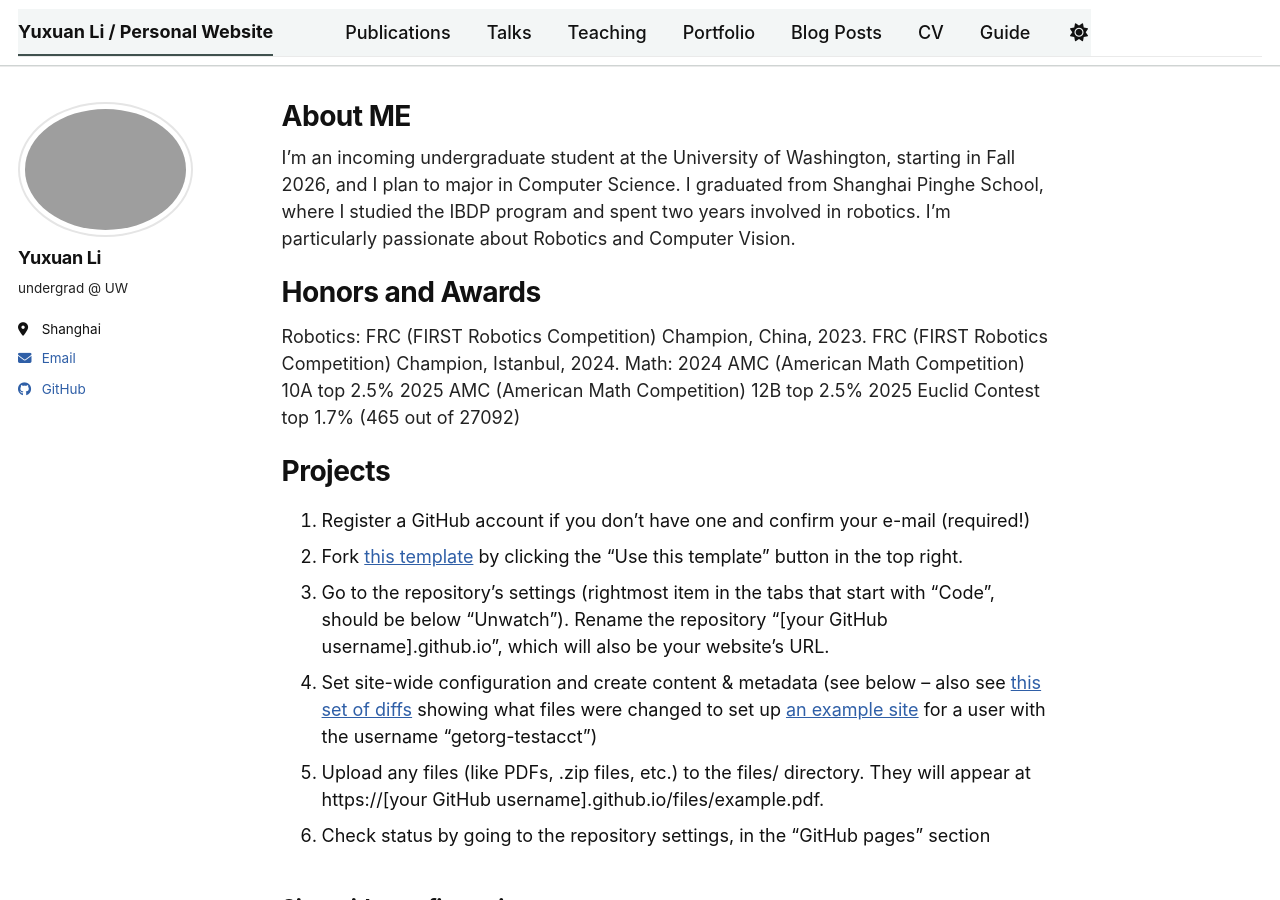
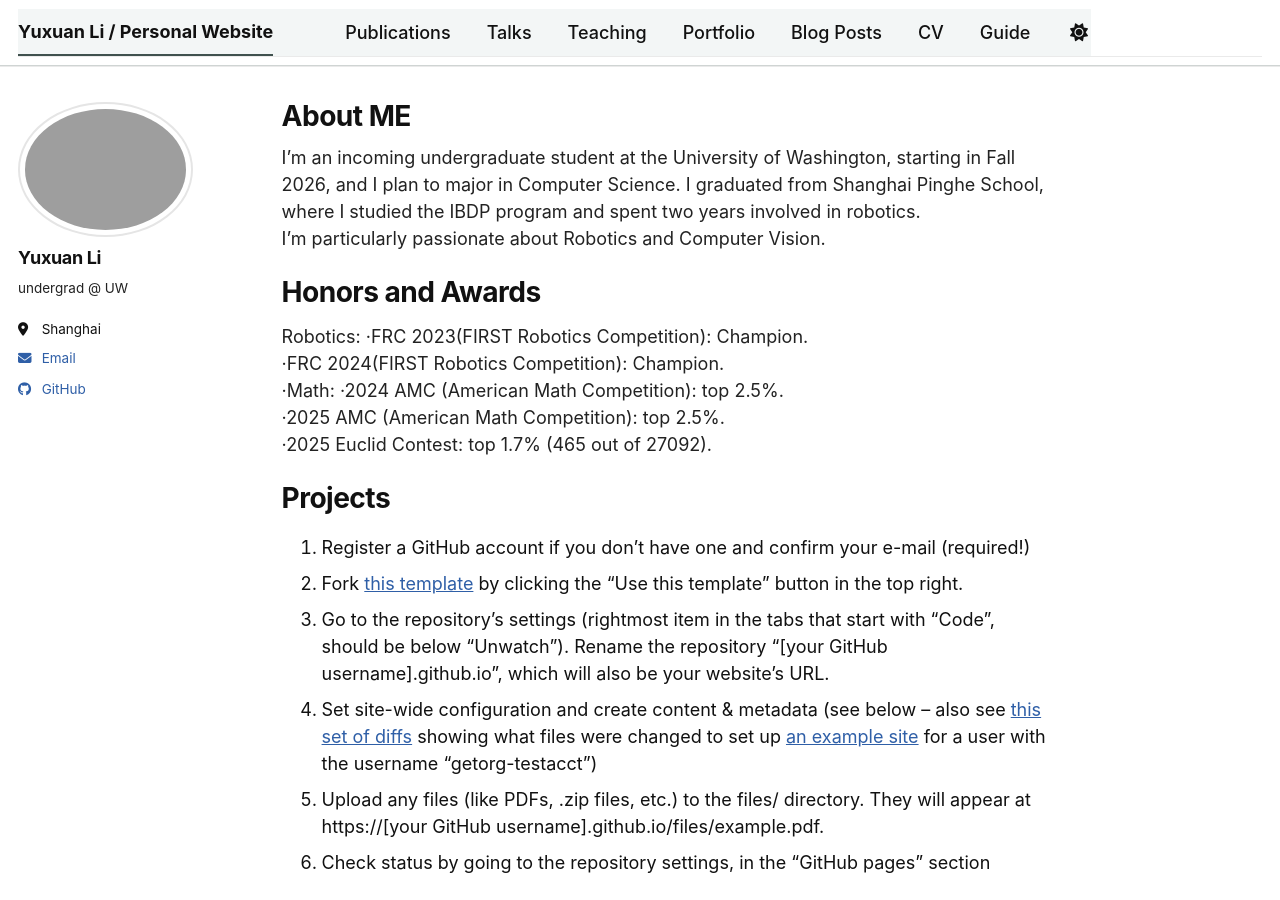
Before and after one commit to H1234L1/H1234L1.github.io, a Jekyll site: the page built from _pages/about.md, in a window 1280 px wide and 900 px high. Built offline with Jekyll 4.4.1, drawn with Linux system fonts in a browser that asks for light colours; a script bundle is joined from its source files by our own code; library files that are not in the unit come from our copies.

Commit message:
Update about.md

```diff
--- a/_pages/about.md
+++ b/_pages/about.md
@@ -7,17 +7,18 @@
   - /about.html
 ---
 
-I’m an incoming undergraduate student at the University of Washington, starting in Fall 2026, and I plan to major in Computer Science. I graduated from Shanghai Pinghe School, where I studied the IBDP program and spent two years involved in robotics. I’m particularly passionate about Robotics and Computer Vision.
+I’m an incoming undergraduate student at the University of Washington, starting in Fall 2026, and I plan to major in Computer Science. I graduated from Shanghai Pinghe School, where I studied the IBDP program and spent two years involved in robotics. <br>
+I’m particularly passionate about Robotics and Computer Vision.
 
 Honors and Awards
 ======
 Robotics:
-FRC (FIRST Robotics Competition) Champion, China, 2023.
-FRC (FIRST Robotics Competition) Champion, Istanbul, 2024.
-Math:
-2024 AMC (American Math Competition) 10A top 2.5%
-2025 AMC (American Math Competition) 12B top 2.5%
-2025 Euclid Contest top 1.7% (465 out of 27092)
+·FRC 2023(FIRST Robotics Competition): Champion. <br>
+·FRC 2024(FIRST Robotics Competition): Champion. <br>
+·Math:
+·2024 AMC (American Math Competition): top 2.5%. <br>
+·2025 AMC (American Math Competition): top 2.5%. <br>
+·2025 Euclid Contest: top 1.7% (465 out of 27092).
 
 Projects
 ======
```
